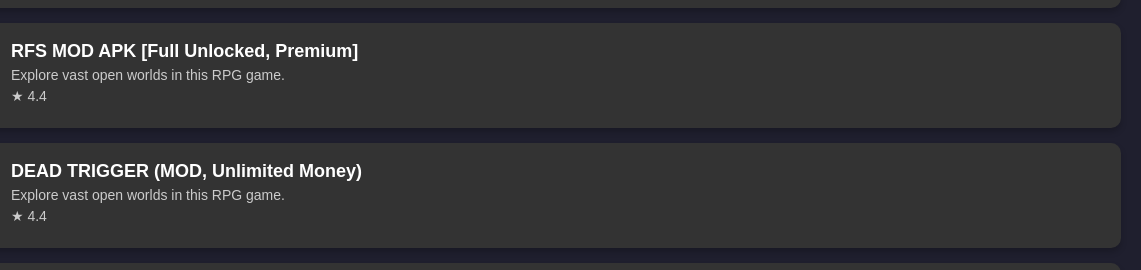
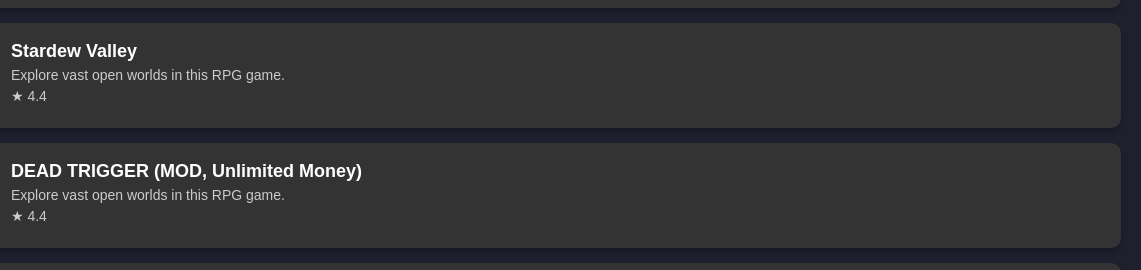
Before and after one commit to shuuuzy/GMZ4HUB, a plain HTML site: page index.html in a window 1280 px wide. Shown: the part 1022-1292 px from the top of the page, 139-1280 px from the left. Drawn offline with Linux system fonts and the light colour scheme; a script that the page names is missing.

Commit message:
Update index.html

```diff
--- a/index.html
+++ b/index.html
@@ -237,10 +237,10 @@
       <p>★ 4.9</p>
     </div>
   </div>
-  <div class="app" onclick="showDetails('RFS MOD APK [Full Unlocked, Premium]', '4.4', 'https://i.ibb.co/yh82JRc/RFS-MOD-APK-1-6.webp')">
-    <img src="https://i.ibb.co/yh82JRc/RFS-MOD-APK-1-6.webp" alt="App">
+  <div class="app" onclick="showDetails('Stardew Valley', '4.4', 'https://i.ibb.co/HN9f6rc/1694252952-stardew-valley.png')">
+    <img src="https://i.ibb.co/HN9f6rc/1694252952-stardew-valley.png" alt="App">
     <div class="app-details">
-      <h3>RFS MOD APK [Full Unlocked, Premium]</h3>
+      <h3>Stardew Valley</h3>
       <p>Explore vast open worlds in this RPG game.</p>
       <p>★ 4.4</p>
     </div>
@@ -313,7 +313,7 @@
         'Ultra FUCK Aim 8 ball': 'https://shorturl.at/PrpHg',
         'Mugen Anime Fight': 'https://shorturl.at/IYiG9',
         'OTR Offroad Car Driving Game (MOD, Unlimited Coins)': 'https://shorturl.at/RxZBt',
-        'RFS MOD APK [Full Unlocked, Premium]': 'https://shorturl.at/GaB4v',
+        'Stardew Valley': 'https://shorturl.at/QvQe5',
         'DEAD TRIGGER (MOD, Unlimited Money)': 'https://shorturl.at/Ne0NH',
         'Stick War: Legacy (MOD, Unlimited Gems)': 'https://shorturl.at/TutNW',
         'Hard Time III MOD APK (Unlocked)': 'https://shorturl.at/EccUV',
```
